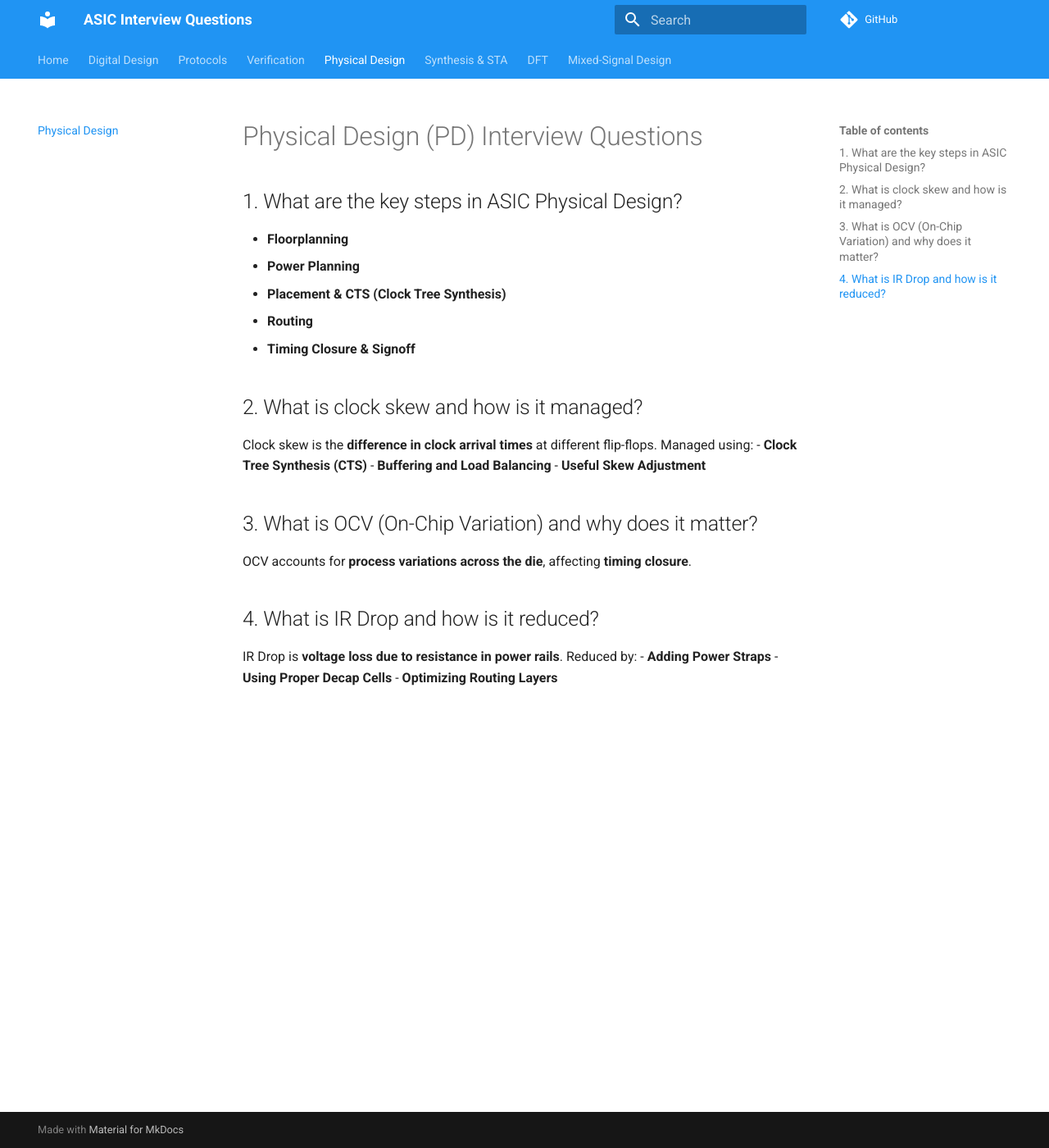
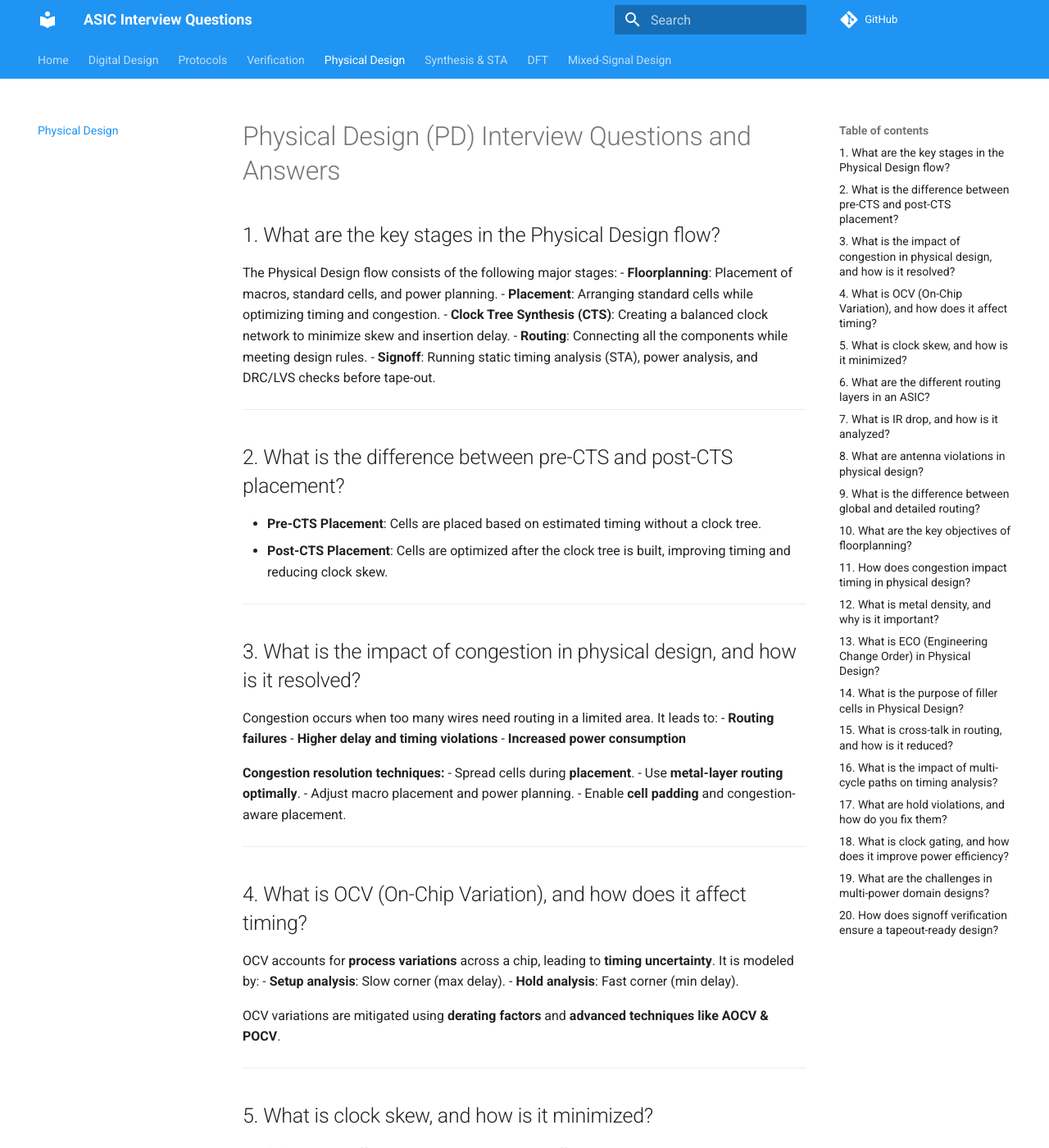
Before and after one commit to rakeshvattikonda/asic-interview, an MkDocs documentation site: the page built from docs/questions/physical.md, in a window 1280 px wide and 1400 px high. Shown: the whole window at 82% size. Built offline with MkDocs 1.6.1 and Material for MkDocs 9.7.7, drawn with Linux system fonts in a browser that asks for light colours; some of the changed text lies outside the part shown.

Commit message:
Update introduction in index.html for clarity and expand Physical Design interview questions with detailed answers

```diff
--- a/docs/questions/physical.md
+++ b/docs/questions/physical.md
@@ -1,23 +1,174 @@
-# Physical Design (PD) Interview Questions
+# Physical Design (PD) Interview Questions and Answers
 
-## 1. What are the key steps in ASIC Physical Design?
-- **Floorplanning**
-- **Power Planning**
-- **Placement & CTS (Clock Tree Synthesis)**
-- **Routing**
-- **Timing Closure & Signoff**
+## 1. What are the key stages in the Physical Design flow?
+The Physical Design flow consists of the following major stages:
+- **Floorplanning**: Placement of macros, standard cells, and power planning.
+- **Placement**: Arranging standard cells while optimizing timing and congestion.
+- **Clock Tree Synthesis (CTS)**: Creating a balanced clock network to minimize skew and insertion delay.
+- **Routing**: Connecting all the components while meeting design rules.
+- **Signoff**: Running static timing analysis (STA), power analysis, and DRC/LVS checks before tape-out.
 
-## 2. What is clock skew and how is it managed?
-Clock skew is the **difference in clock arrival times** at different flip-flops. Managed using:
-- **Clock Tree Synthesis (CTS)**
-- **Buffering and Load Balancing**
-- **Useful Skew Adjustment**
+---
 
-## 3. What is OCV (On-Chip Variation) and why does it matter?
-OCV accounts for **process variations across the die**, affecting **timing closure**.
+## 2. What is the difference between pre-CTS and post-CTS placement?
+- **Pre-CTS Placement**: Cells are placed based on estimated timing without a clock tree.
+- **Post-CTS Placement**: Cells are optimized after the clock tree is built, improving timing and reducing clock skew.
 
-## 4. What is IR Drop and how is it reduced?
-IR Drop is **voltage loss due to resistance in power rails**. Reduced by:
-- **Adding Power Straps**
-- **Using Proper Decap Cells**
-- **Optimizing Routing Layers**
+---
+
+## 3. What is the impact of congestion in physical design, and how is it resolved?
+Congestion occurs when too many wires need routing in a limited area. It leads to:
+- **Routing failures**
+- **Higher delay and timing violations**
+- **Increased power consumption**
+
+**Congestion resolution techniques:**
+- Spread cells during **placement**.
+- Use **metal-layer routing optimally**.
+- Adjust macro placement and power planning.
+- Enable **cell padding** and congestion-aware placement.
+
+---
+
+## 4. What is OCV (On-Chip Variation), and how does it affect timing?
+OCV accounts for **process variations** across a chip, leading to **timing uncertainty**. It is modeled by:
+- **Setup analysis**: Slow corner (max delay).
+- **Hold analysis**: Fast corner (min delay).
+
+OCV variations are mitigated using **derating factors** and **advanced techniques like AOCV & POCV**.
+
+---
+
+## 5. What is clock skew, and how is it minimized?
+**Clock skew** is the difference in clock arrival times at different registers. It is minimized by:
+- **Balanced clock tree synthesis (CTS)**.
+- **Using clock buffers with matched delays**.
+- **Using skew-aware placement and CTS constraints**.
+
+---
+
+## 6. What are the different routing layers in an ASIC?
+ASIC routing uses multiple metal layers:
+- **Lower metal layers (M1-M3)**: Local interconnects (high resistance).
+- **Mid-level metal layers (M4-M6)**: Used for signal routing.
+- **Higher metal layers (M7-M12)**: Used for power and global routing.
+
+---
+
+## 7. What is IR drop, and how is it analyzed?
+**IR drop** occurs when there is voltage loss due to resistance in power delivery. It affects **timing and functionality**.
+
+- **Static IR Drop**: Average power consumption.
+- **Dynamic IR Drop**: Transient power fluctuations.
+
+Mitigated by **power grid optimization, decoupling capacitors, and thick metal layers**.
+
+---
+
+## 8. What are antenna violations in physical design?
+Antenna violations occur during **metal etching**, where long interconnects accumulate excess charge, potentially damaging transistors.
+
+**Fixes:**
+- **Diode insertion** at sensitive gates.
+- **Breaking long nets** using vias.
+
+---
+
+## 9. What is the difference between global and detailed routing?
+- **Global Routing**: Creates rough paths for signals and assigns layers.
+- **Detailed Routing**: Determines exact wire paths and assigns tracks.
+
+---
+
+## 10. What are the key objectives of floorplanning?
+- **Macro placement** to optimize data flow.
+- **Power planning** to avoid IR drop.
+- **Congestion minimization** by strategic placement.
+- **Aspect ratio optimization** for efficient layout.
+
+---
+
+## 11. How does congestion impact timing in physical design?
+Congestion causes **longer wire detours**, increasing:
+- **Wire resistance (R) and capacitance (C)**
+- **Signal delay**
+- **Setup violations**
+
+**Fix**: Use congestion-aware placement and routing techniques.
+
+---
+
+## 12. What is metal density, and why is it important?
+Metal density refers to the **distribution of metal layers** across the chip. It is important to:
+- Avoid **CMP (Chemical Mechanical Polishing) issues**.
+- Reduce **variation in resistance and capacitance**.
+- Ensure uniform power distribution.
+
+---
+
+## 13. What is ECO (Engineering Change Order) in Physical Design?
+ECO is a **late-stage modification** to the design **without rerunning full synthesis**. It is used to:
+- **Fix functional or timing issues**.
+- **Optimize power or performance**.
+- **Reduce area post-signoff**.
+
+---
+
+## 14. What is the purpose of filler cells in Physical Design?
+Filler cells are used to:
+- **Maintain continuity of N-well and P-well for power distribution**.
+- **Ensure proper spacing between cells**.
+- **Avoid DRC violations**.
+
+---
+
+## 15. What is cross-talk in routing, and how is it reduced?
+Crosstalk is **unwanted interference** between adjacent nets due to capacitive coupling.
+
+**Mitigation Techniques:**
+- **Increase spacing** between critical nets.
+- **Use shielding (ground/power tracks).**
+- **Route signals on different metal layers.**
+
+---
+
+## 16. What is the impact of multi-cycle paths on timing analysis?
+Multi-cycle paths require **more than one clock cycle** to propagate data. They:
+- **Relax setup timing constraints**.
+- **Need careful exception handling in STA**.
+
+---
+
+## 17. What are hold violations, and how do you fix them?
+**Hold violations** occur when data propagates too quickly, causing incorrect latching.
+
+**Fixes:**
+- Insert **small buffers** to delay the signal.
+- Adjust **clock skew**.
+
+---
+
+## 18. What is clock gating, and how does it improve power efficiency?
+Clock gating disables the clock signal to **inactive blocks**, reducing **dynamic power consumption**.
+
+- Implemented using **clock gating cells**.
+- Controlled by **enable signals**.
+
+---
+
+## 19. What are the challenges in multi-power domain designs?
+Multi-power domain designs use **isolation cells, level shifters, and retention cells** to handle:
+- **Voltage level mismatches**.
+- **State retention during power gating**.
+- **Complex power sequencing.**
+
+---
+
+## 20. How does signoff verification ensure a tapeout-ready design?
+Signoff verification includes:
+- **Static Timing Analysis (STA)**: Ensures timing closure.
+- **IR Drop Analysis**: Checks power integrity.
+- **DRC/LVS Checks**: Ensures design rule compliance.
+- **Antenna Rule Check**: Prevents device damage.
+
+---
```
Also changed, not shown: site/index.html, site/search/search_index.json.
